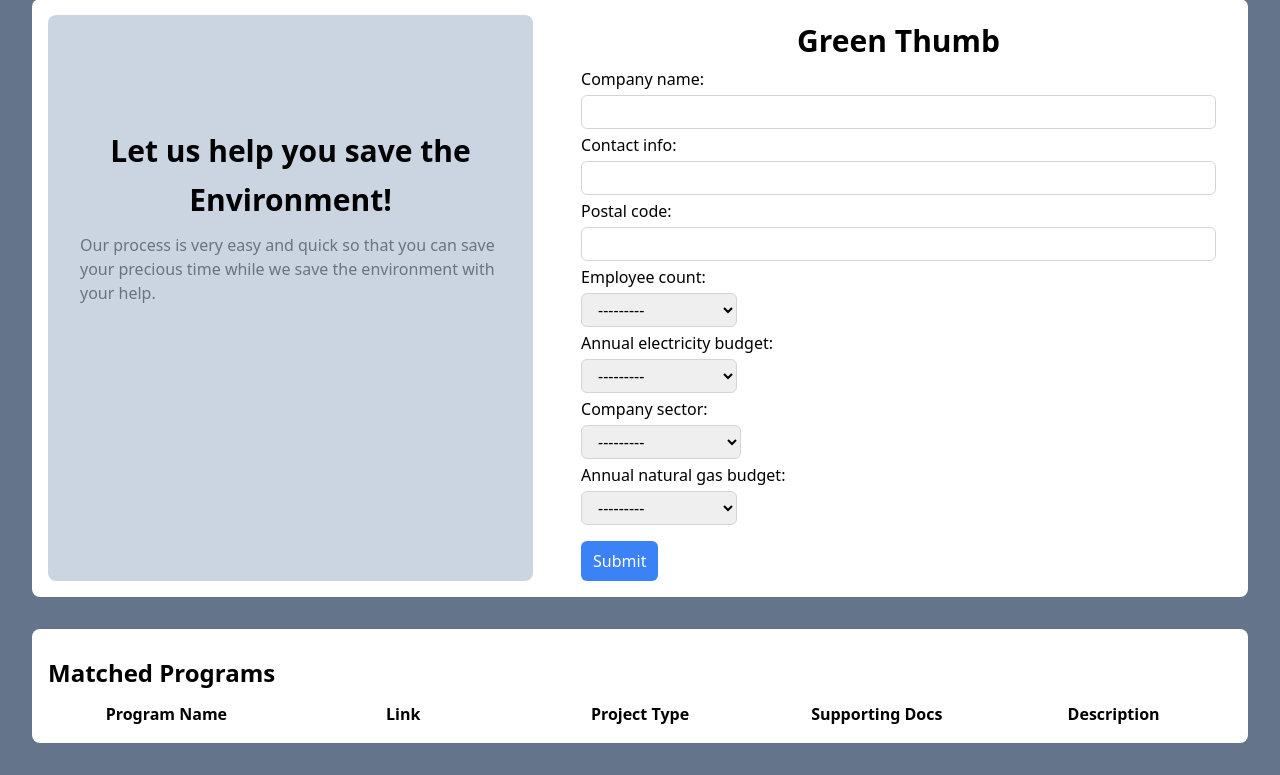
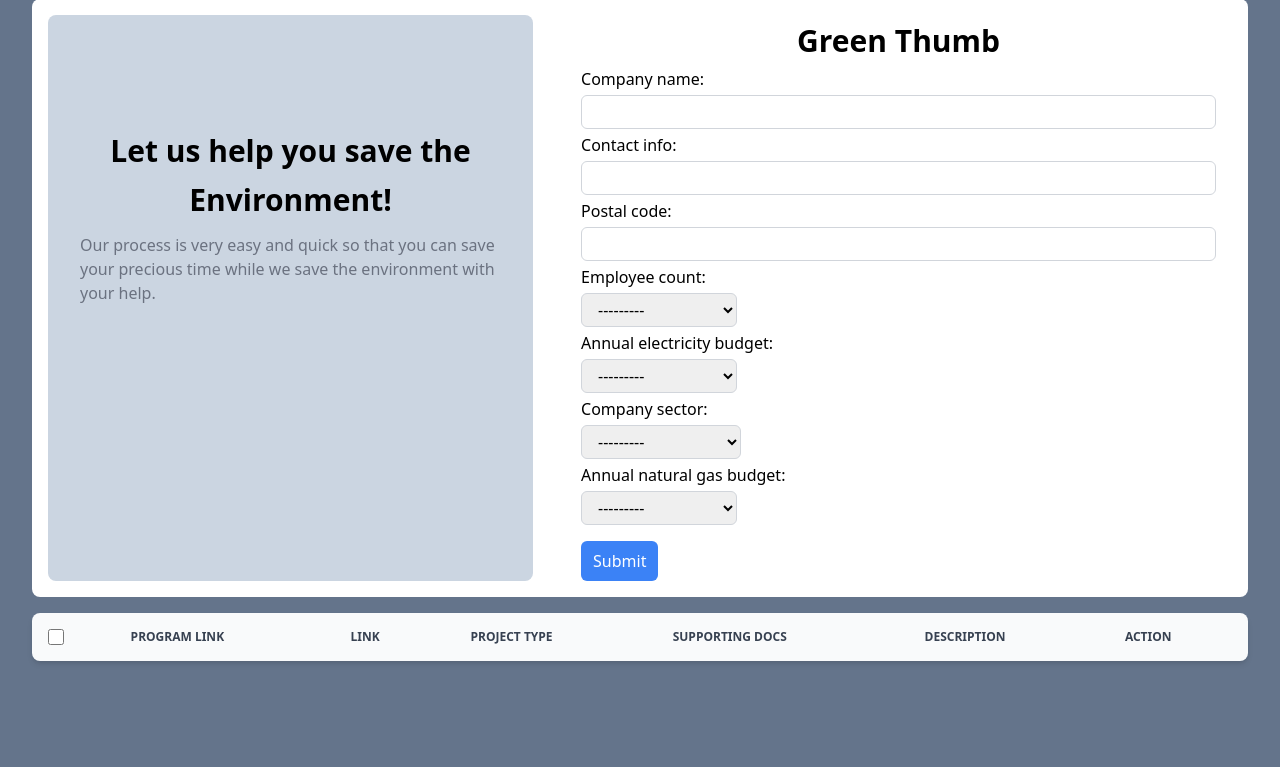
Before and after one commit to prem-2892/green-thumb, a Django app: page / in a window 1280 px wide. Shown: the part 33-808 px from the top of the page. Run offline with Django 4.2, Linux system fonts and the light colour scheme; data comes from the database, SQL or seed files in the repository; both versions use the stored data as it was after the commit; lists and menus that the app fills with data are empty; some libraries are stand-ins or nearby versions.

Commit message:
Table update

```diff
--- a/templates/home1.html
+++ b/templates/home1.html
@@ -80,7 +80,7 @@
         </div>
       </div>
     </div>
-    <div id="program-results" class="overflow-x-scroll w-full bg-white mt-8 p-4 rounded-lg">
+    {% comment %} <div id="program-results" class="overflow-x-scroll w-full bg-white mt-8 p-4 rounded-lg">
       <h2 class="text-2xl font-bold my-3">Matched Programs</h2>
       <table style="width: 100%">
         <tr>
@@ -104,6 +104,70 @@
         </tr>
         {% endfor %}
       </table>
+    </div> {% endcomment %}
+
+    <div class="mt-4 relative overflow-x-auto shadow-md sm:rounded-lg">
+      <table class="w-full text-sm text-left text-gray-500 dark:text-gray-400">
+          <thead class="text-xs text-gray-700 uppercase bg-gray-50 dark:bg-gray-700 dark:text-gray-400">
+              <tr>
+                  <th scope="col" class="p-4">
+                      <div class="flex items-center">
+                          <input id="checkbox-all-search" type="checkbox" class="w-4 h-4 text-blue-600 bg-gray-100 border-gray-300 rounded focus:ring-blue-500 dark:focus:ring-blue-600 dark:ring-offset-gray-800 dark:focus:ring-offset-gray-800 focus:ring-2 dark:bg-gray-700 dark:border-gray-600">
+                          <label for="checkbox-all-search" class="sr-only">checkbox</label>
+                      </div>
+                  </th>
+                  <th scope="col" class="px-6 py-3">
+                      Program Link
+                  </th>
+                  <th scope="col" class="px-6 py-3">
+                      Link
+                  </th>
+                  <th scope="col" class="px-6 py-3">
+                      Project Type
+                  </th>
+                  <th scope="col" class="px-6 py-3">
+                      Supporting Docs
+                  </th>
+                  <th scope="col" class="px-6 py-3">
+                      Description
+                  </th>
+                  <th scope="col" class="px-6 py-3">
+                      Action
+                  </th>
+              </tr>
+          </thead>
+          <tbody>
+            {% for program in suitable_programs %}
+              <tr class="bg-white border-b dark:bg-gray-800 dark:border-gray-700 hover:bg-gray-50 dark:hover:bg-gray-600">
+                  <td class="w-4 p-4">
+                      <div class="flex items-center">
+                          <input id="checkbox-table-search-1" type="checkbox" class="w-4 h-4 text-blue-600 bg-gray-100 border-gray-300 rounded focus:ring-blue-500 dark:focus:ring-blue-600 dark:ring-offset-gray-800 dark:focus:ring-offset-gray-800 focus:ring-2 dark:bg-gray-700 dark:border-gray-600">
+                          <label for="checkbox-table-search-1" class="sr-only">checkbox</label>
+                      </div>
+                  </td>
+                  <th scope="row" class="px-6 py-4 font-medium text-gray-900 whitespace-nowrap dark:text-white">
+                      {{ program.program_name }}
+                  </th>
+                  <td class="px-6 py-4">
+                      {{ program.link }}
+                  </td>
+                  <td class="px-6 py-4">
+                      {{ program.project_type }}
+                  </td>
+                  <td class="px-6 py-4">
+                      {{ program.supporting_docs }}
+                  </td>
+                  <td class="px-6 py-4">
+                      {{ program.description }}
+                  </td>
+                  <td class="flex items-center px-6 py-4 space-x-3">
+                      <a href="#" class="font-medium text-blue-600 dark:text-blue-500 hover:underline">GOTO Program</a>
+                  </td>
+              </tr>
+            {% endfor %}
+          </tbody>
+      </table>
     </div>
+
   </body>
 </html>
```
Also changed, not shown: db.sqlite3.
